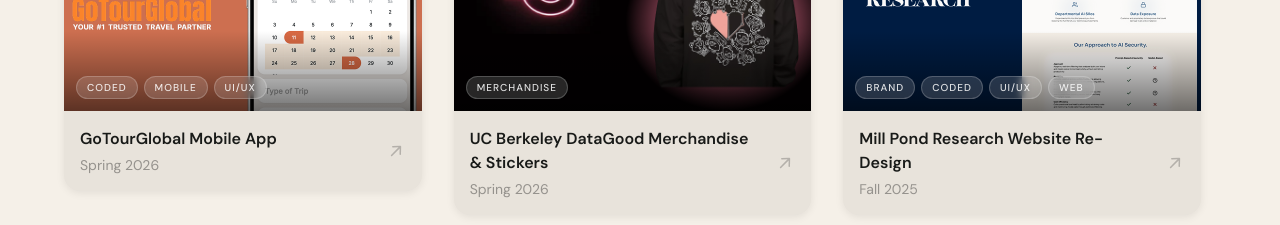
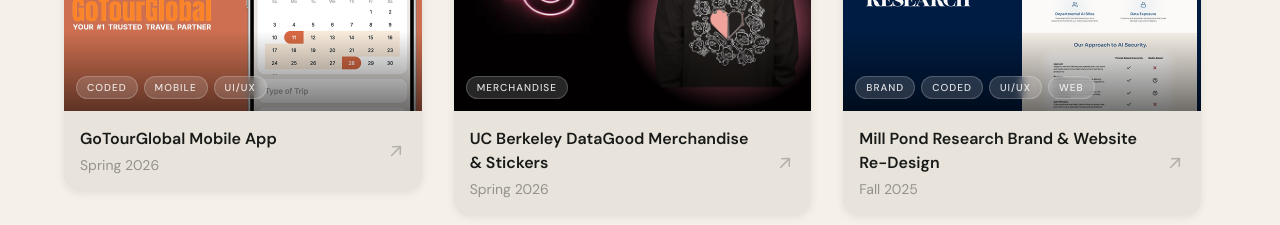
Before and after one commit to paco-lau/portfolio, a Next.js app: page /projects in a window 1280 px wide. Shown: the part 1040-1265 px from the top of the page. Built offline with nearby package versions, Linux system fonts and the light colour scheme.

Commit message:
minor fixes on project cards

```diff
--- a/app/projects/page.tsx
+++ b/app/projects/page.tsx
@@ -48,7 +48,7 @@
     categories: ["Coded", "UI/UX", "Web"], pinned: true, current: false,
   },
   {
-    num: "06", title: "Mill Pond Research Website Re-Design", sub: "Fall 2025",
+    num: "06", title: "Mill Pond Research Brand & Website Re-Design", sub: "Fall 2025",
     gradient: "linear-gradient(135deg, #1A5276 0%, #0A2840 100%)",
     banner: millpondBanner,
     categories: ["Brand", "Coded", "Web", "UI/UX"], pinned: false, current: false,
```
